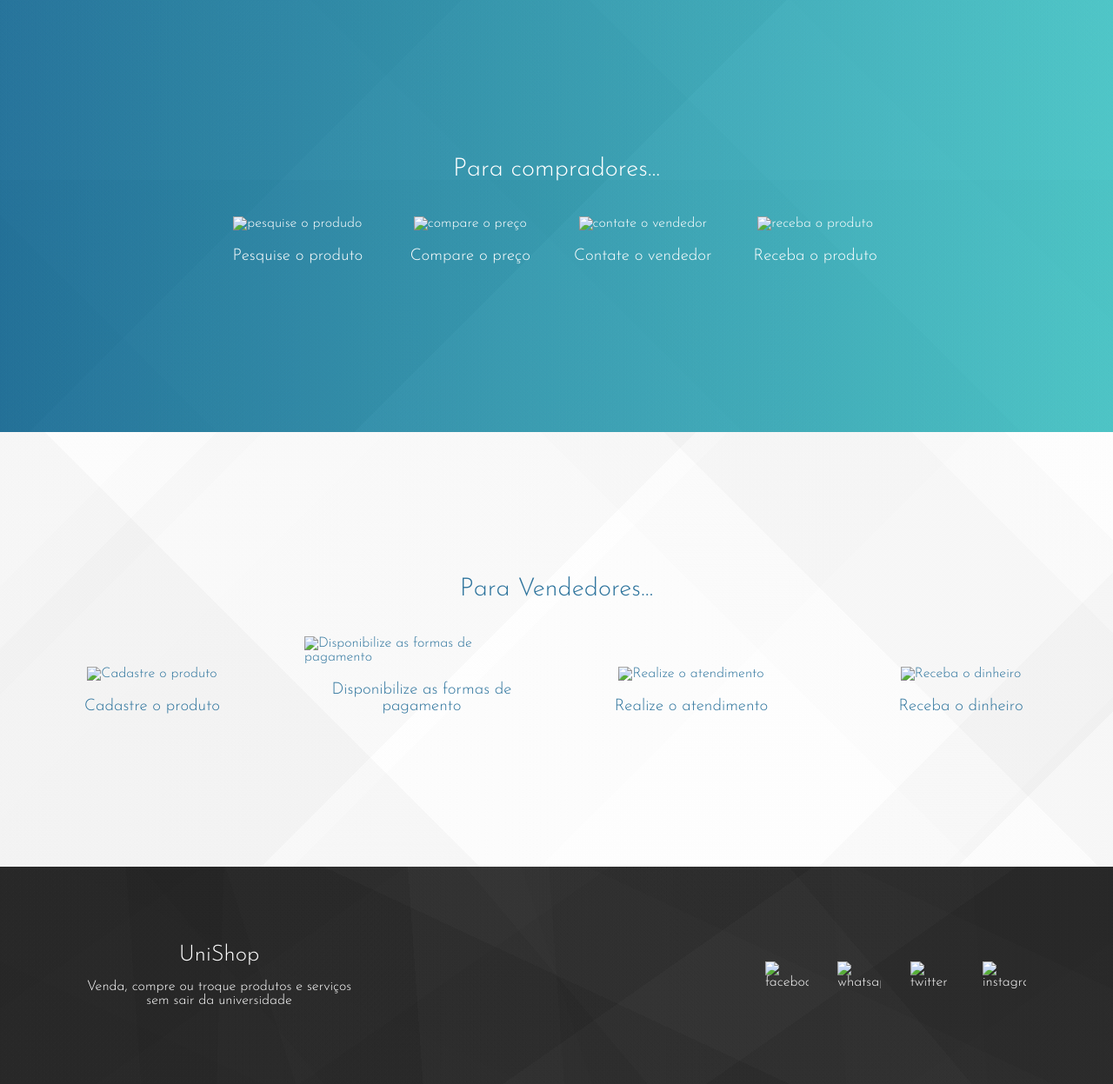
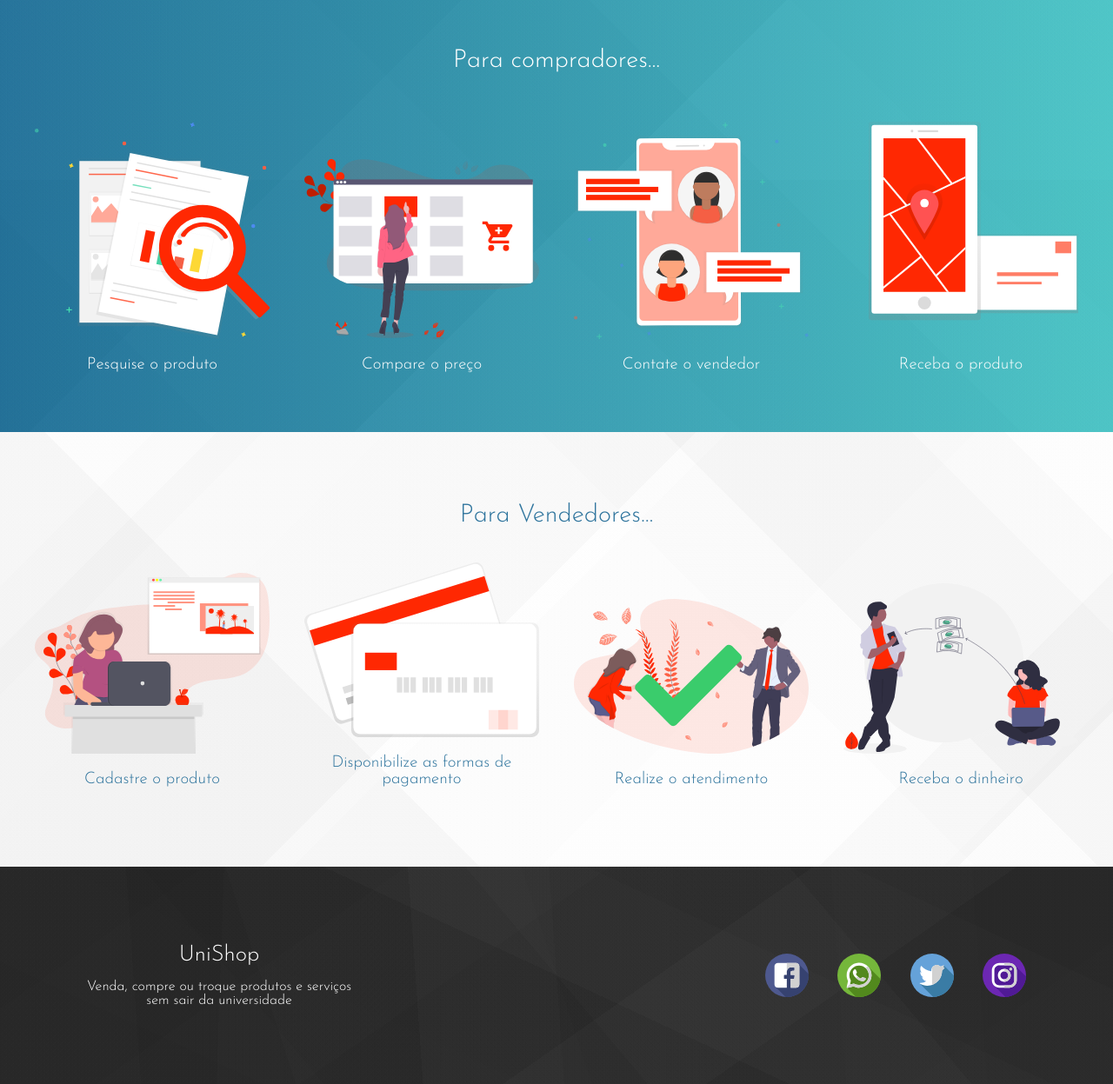
Before and after one commit to Afonso3180/UniShop, a plain HTML site: page index.html in a window 1280 px wide. Shown: the part 603-1850 px from the top of the page at 87% size. Drawn offline with Linux system fonts and the light colour scheme; the site is published under a folder, as on GitHub Pages, so addresses that start at the root find nothing.

Commit message:
correct imgs path

```diff
--- a/index.html
+++ b/index.html
@@ -53,19 +53,19 @@
                 <h1>Para compradores...</h1>
                 <div class="items">
                     <div class="item">
-                        <img src="/images/compra1.svg" alt="pesquise o produdo">
+                        <img src="images/compra1.svg" alt="pesquise o produdo">
                         <h3>Pesquise o produto</h3>
                     </div>
                     <div class="item">
-                        <img src="/images/compra2.svg" alt="compare o preço">
+                        <img src="images/compra2.svg" alt="compare o preço">
                         <h3>Compare o preço</h3>
                     </div>
                     <div class="item">
-                        <img src="/images/compra3.svg" alt="contate o vendedor">
+                        <img src="images/compra3.svg" alt="contate o vendedor">
                         <h3>Contate o vendedor</h3>
                     </div>
                     <div class="item">
-                        <img src="/images/compra4.svg" alt="receba o produto">
+                        <img src="images/compra4.svg" alt="receba o produto">
                         <h3>Receba o produto</h3>
                     </div>
                 </div>
@@ -74,19 +74,19 @@
                     <h1>Para Vendedores...</h1>
                     <div class="items">
                         <div class="item">
-                            <img src="/images/venda1.svg" alt="Cadastre o produto">
+                            <img src="images/venda1.svg" alt="Cadastre o produto">
                             <h3>Cadastre o produto</h3>
                         </div>
                         <div class="item">
-                            <img src="/images/venda2.svg" alt="Disponibilize as formas de pagamento">
+                            <img src="images/venda2.svg" alt="Disponibilize as formas de pagamento">
                             <h3>Disponibilize as formas de pagamento</h3>
                         </div>
                         <div class="item">
-                            <img src="/images/venda3.svg" alt="Realize o atendimento">
+                            <img src="images/venda3.svg" alt="Realize o atendimento">
                             <h3>Realize o atendimento</h3>
                         </div>
                         <div class="item">
-                            <img src="/images/venda4.svg" alt="Receba o dinheiro">
+                            <img src="images/venda4.svg" alt="Receba o dinheiro">
                             <h3>Receba o dinheiro</h3>
                         </div>
                     </div>
@@ -98,10 +98,10 @@
                     <p>Venda, compre ou troque produtos e serviços <br /> sem sair da universidade</p>
                 </div>
                 <div class="social">
-                    <img src="/images/social/facebook.svg" alt="facebook">
-                    <img src="/images/social/whatsapp.svg" alt="whatsapp">
-                    <img src="/images/social/twitter.svg" alt="twitter">
-                    <img src="/images/social/instagram.svg" alt="instagram">
+                    <img src="images/social/facebook.svg" alt="facebook">
+                    <img src="images/social/whatsapp.svg" alt="whatsapp">
+                    <img src="images/social/twitter.svg" alt="twitter">
+                    <img src="images/social/instagram.svg" alt="instagram">
 
                 </div>
             </footer>
--- a/style.css
+++ b/style.css
@@ -17,7 +17,7 @@ header {
     align-items: center;
     position: relative;
     min-height: 600px;
-    background-image: url(/images/background.jpg);
+    background-image: url(images/background.jpg);
     background-repeat: no-repeat;
     background-position: center;
     background-size: cover;
```
